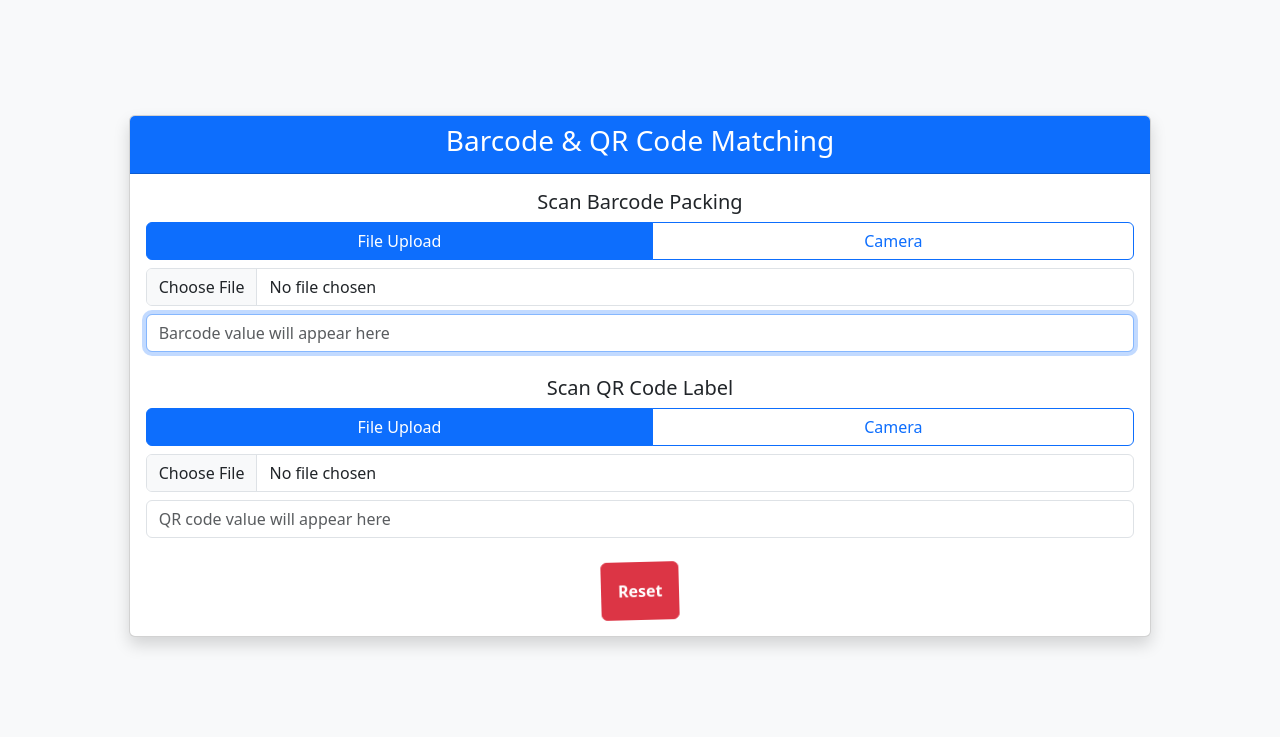
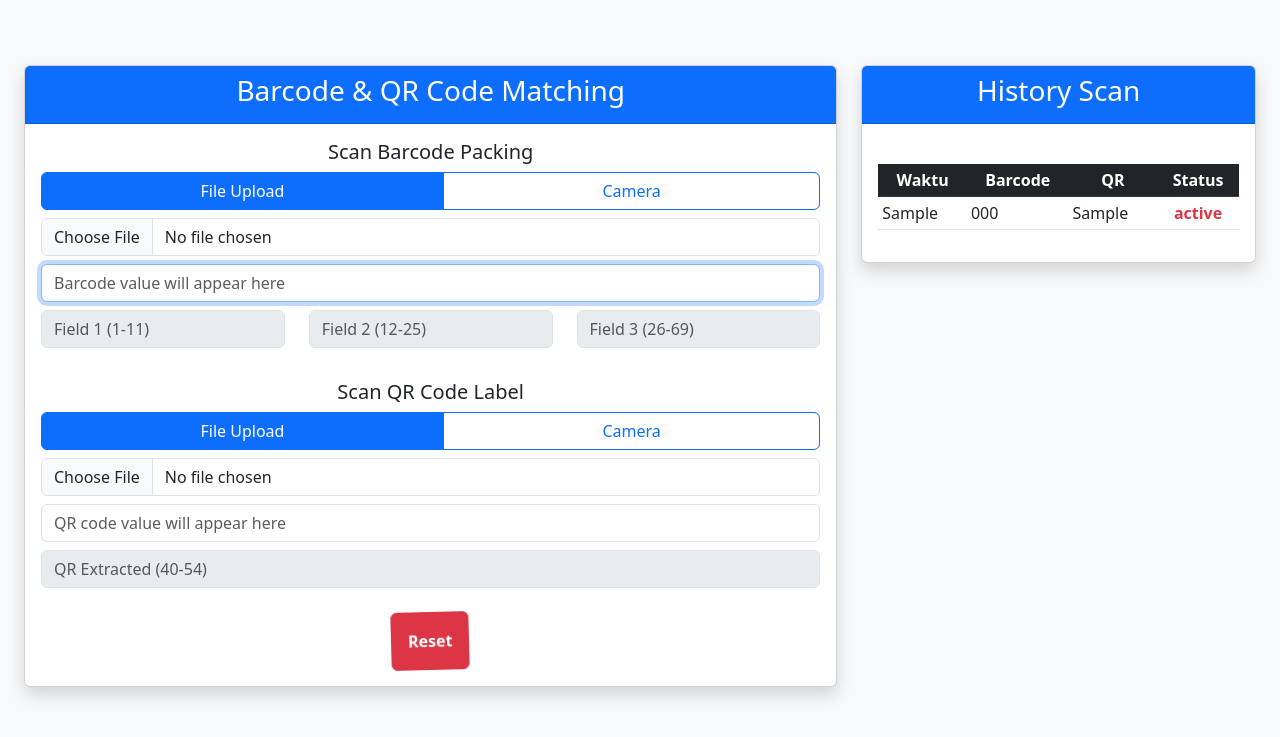
Before and after one commit to 19Ayam20/matchscan, a PHP site: page /index.php?action=save_history in a window 1280 px wide. Shown: the top 737 px of the page. Run offline with PHP 8.4, Linux system fonts and the light colour scheme; tables that the repository leaves empty or names only in its code hold one stand-in row (values such as "Sample post"); a stand-in replaces the project's code that opens the database connection.

Commit message:
feat(scan): add database n history scan

```diff
--- a/assets/js/scan.js
+++ b/assets/js/scan.js
@@ -3,7 +3,7 @@ let barcodeScanner = null;
 
 // Handle method selection for barcode
 document.querySelectorAll('input[name="barcodeMethod"]').forEach((radio) => {
-  radio.addEventListener("change", (e) => {
+  radio.addEventListener("change", () => {
     const isCamera = document.getElementById("barcodeCamera").checked;
     const fileDiv = document.getElementById("barcodeFileDiv");
     const cameraDiv = document.getElementById("barcodeCameraDiv");
@@ -22,7 +22,7 @@ document.querySelectorAll('input[name="barcodeMethod"]').forEach((radio) => {
 
 // Handle method selection for QR
 document.querySelectorAll('input[name="qrMethod"]').forEach((radio) => {
-  radio.addEventListener("change", (e) => {
+  radio.addEventListener("change", () => {
     const isCamera = document.getElementById("qrCamera").checked;
     const fileDiv = document.getElementById("qrFileDiv");
     const cameraDiv = document.getElementById("qrCameraDiv");
@@ -54,6 +54,7 @@ document.getElementById("barcodeFileInput").addEventListener("change", (e) => {
     };
     reader.readAsDataURL(file);
 
+    // Make sure Html5Qrcode is loaded from the html5-qrcode library before this script runs
     const html5QrCode = new Html5Qrcode("barcodeReader");
     const config = {
       experimentalFeatures: {
@@ -69,7 +70,12 @@ document.getElementById("barcodeFileInput").addEventListener("change", (e) => {
     html5QrCode
       .scanFile(file, true, config)
       .then((decodedText) => {
+        decodedText = decodedText.replace(
+          /^[\s\uFEFF\xA0]+|[\s\uFEFF\xA0]+$/g,
+          ""
+        );
         document.getElementById("barcodeInput").value = decodedText;
+        fillBarcodeFields(decodedText);
         checkMatch();
       })
       .catch((err) => {
@@ -110,8 +116,12 @@ document.getElementById("qrFileInput").addEventListener("change", (e) => {
     html5QrCode
       .scanFile(file, true, config)
       .then((decodedText) => {
+        decodedText = decodedText.replace(
+          /^[\s\uFEFF\xA0]+|[\s\uFEFF\xA0]+$/g,
+          ""
+        ); // Tambahkan trim di sini
         document.getElementById("qrInput").value = decodedText;
-        checkMatch();
+        updateQrExtractedFields();
       })
       .catch((err) => {
         console.error(err);
@@ -148,7 +158,13 @@ async function startBarcodeScanner() {
       { facingMode: "environment" },
       config,
       async (decodedText) => {
+        // Trim whitespace from the decoded text
+        decodedText = decodedText.replace(
+          /^[\s\uFEFF\xA0]+|[\s\uFEFF\xA0]+$/g,
+          ""
+        );
         document.getElementById("barcodeInput").value = decodedText;
+        fillBarcodeFields(decodedText);
         document.getElementById("beepSound").play(); // Add beep sound
         // Stop scanner after successful scan
         await stopBarcodeScanner();
@@ -206,7 +222,12 @@ function startQRScanner() {
       { facingMode: "environment" },
       config,
       async (decodedText) => {
+        decodedText = decodedText.replace(
+          /^[\s\uFEFF\xA0]+|[\s\uFEFF\xA0]+$/g,
+          ""
+        ); // Tambahkan trim di sini
         document.getElementById("qrInput").value = decodedText;
+        updateQrExtractedFields();
         document.getElementById("beepSound").play(); // Add beep sound
         // Stop scanner after successful scan
         await stopQRScanner();
@@ -214,10 +235,9 @@ function startQRScanner() {
         document.getElementById("qrFile").checked = true;
         document.getElementById("qrCameraDiv").classList.add("d-none");
         document.getElementById("qrFileDiv").classList.remove("d-none");
-        checkMatch();
       },
-      (errorMessage) => {
-        // console.log(errorMessage);
+      () => {
+        // error callback intentionally left blank
       }
     )
     .catch((err) => {
@@ -243,23 +263,90 @@ async function stopQRScanner() {
 // Existing checkMatch function remains the same
 function checkMatch() {
   const barcode = document.getElementById("barcodeInput").value;
-  const qrCode = document.getElementById("qrInput").value;
-  const resultDiv = document.getElementById("result");
+  const qrExtracted = document.getElementById("qrExtracted").value;
 
-  if (barcode && qrCode) {
+  if (barcode && qrExtracted) {
+    // Ambil substring barcode dari karakter ke-12 sampai ke-25 (indeks 11-25)
+    const barcodeSub = barcode.substring(11, 25);
     // Animasi checking
     showResult("Checking...", "#ffffff", "bg-secondary");
 
     setTimeout(() => {
-      if (barcode === qrCode) {
+      let status = "NG";
+      if (barcodeSub === qrExtracted) {
         showResult("OK", "#ffffff", "bg-success");
         document.getElementById("okSound").play();
+        status = "OK";
       } else {
         showResult("NG", "#ffffff", "bg-danger");
         document.getElementById("ngSound").play();
       }
+      addHistory(barcodeSub, qrExtracted, status);
     }, 1000);
   }
+}
+
+/*
+  Function to add history entry
+  This function creates a new row in the history table with the current date, barcode, QR, and status
+  It also applies the appropriate CSS class based on the status (OK or NG)
+*/
+function saveHistoryToDB(barcode, qr, status, time) {
+  fetch('index.php?action=save_history', {
+    method: 'POST',
+    headers: { 'Content-Type': 'application/json' },
+    body: JSON.stringify({ barcode, qr, status, waktu: time })
+  })
+    .then(res => res.json())
+    .then(data => {
+      if (!data.success) {
+        console.log('Gagal simpan history: ' + (data.message || 'Unknown error'));
+      } else {
+        // Jika sukses, fetch ulang history dari database
+        loadHistoryFromDB();
+      }
+    })
+    .catch(err => {
+      console.log('AJAX error: ' + err);
+    });
+}
+
+function addHistory(barcode, qr, status) {
+  const now = new Date();
+  const options = {
+    weekday: "long",
+    year: "numeric",
+    month: "long",
+    day: "numeric",
+  };
+  const time =
+    now.toLocaleDateString("id-ID", options) +
+    " - " +
+    now.toLocaleTimeString("id-ID", {
+      hour: "2-digit",
+      minute: "2-digit",
+      second: "2-digit",
+    });
+  // Tidak langsung tambah ke tabel, hanya simpan ke database
+  saveHistoryToDB(barcode, qr, status, time);
+}
+
+// Fungsi untuk load history dari database saat halaman dimuat
+function loadHistoryFromDB() {
+  fetch('index.php?action=get_history')
+    .then(res => res.json())
+    .then(data => {
+      if (data.success) {
+        const tbody = document.querySelector('#history tbody');
+        tbody.innerHTML = '';
+        data.data.forEach(row => {
+          const statusClass = row.status === "OK" ? "text-success" : "text-danger";
+          const tr = document.createElement('tr');
+          tr.innerHTML = `<td>${row.waktu}</td><td>${row.barcode}</td><td>${row.qr}</td><td class="fw-bold text-center ${statusClass}">${row.status}</td>`;
+          tbody.appendChild(tr);
+        });
+      }
+    });
 }
 
 function showResult(message, color, bgColor) {
@@ -287,6 +374,12 @@ function showResult(message, color, bgColor) {
     resetBtn.classList.add("d-none");
   }
 }
+
+// Panggil loadHistoryFromDB saat halaman dimuat
+window.addEventListener("DOMContentLoaded", () => {
+  document.getElementById("barcodeInput").focus();
+  loadHistoryFromDB();
+});
 
 // Handle reset button
 document.getElementById("resetButton").addEventListener("click", function () {
@@ -319,39 +412,90 @@ document.getElementById("resetButton").addEventListener("click", function () {
   document.getElementById("barcodeCameraDiv").classList.add("d-none");
   document.getElementById("qrFileDiv").classList.remove("d-none");
   document.getElementById("qrCameraDiv").classList.add("d-none");
+
+  // Kosongkan field pecahan barcode
+  document.getElementById("barcodeField1").value = "";
+  document.getElementById("barcodeField2").value = "";
+  document.getElementById("barcodeField3").value = "";
+  document.getElementById("qrExtracted").value = "";
+
+  // Set focus back to barcode input
+  document.getElementById("barcodeInput").focus();
 });
 
 // Auto-focus ke input barcode saat halaman dimuat
-window.addEventListener('DOMContentLoaded', () => {
-  document.getElementById('barcodeInput').focus();
+window.addEventListener("DOMContentLoaded", () => {
+  document.getElementById("barcodeInput").focus();
 });
 
-// Handle event input untuk kedua field
-document.getElementById('barcodeInput').addEventListener('input', function(e) {
-  if(this.value.length > 0) {
-      // Auto move focus ke QR input setelah barcode terisi
-      document.getElementById('qrInput').focus();
+// Handle Enter key untuk physical scanner
+document
+  .getElementById("barcodeInput")
+  .addEventListener("keypress", function (e) {
+    if (e.key == "Enter") {
+      e.preventDefault();
+      this.value = this.value.replace(/^[\s\uFEFF\xA0]+|[\s\uFEFF\xA0]+$/g, "");
+      document.getElementById("qrInput").focus();
     }
   });
 
-document.getElementById('qrInput').addEventListener('input', function(e) {
-  if(this.value.length > 0) {
-      // Auto trigger checking ketika QR terisi
+document.getElementById("qrInput").addEventListener("keypress", function (e) {
+  if (e.key === "Enter") {
+    e.preventDefault();
+    const qrValue = this.value.replace(
+      /^[\s\uFEFF\xA0]+|[\s\uFEFF\xA0]+$/g,
+      ""
+    );
+    this.value = qrValue;
+    updateQrExtractedFields();
+    if (qrValue.endsWith(".pdf") || qrValue.includes(".pdf")) {
+      const a = document.createElement("a");
+      a.href = qrValue;
+      a.target = "_blank";
+      a.rel = "noopener noreferrer";
+      document.body.appendChild(a);
+      a.click();
+      document.body.removeChild(a);
+    } else {
       checkMatch();
+    }
+    setTimeout(() => {
+      document.getElementById("resetButton").focus();
+    }, 1500);
   }
 });
 
-// Handle Enter key untuk physical scanner
-document.getElementById('barcodeInput').addEventListener('keypress', function(e) {
-  if(e.key == 'Enter') {
-      e.preventDefault();
-      document.getElementById('qrInput').focus();
+// Function to fill barcode fields based on the input
+function fillBarcodeFields(barcode) {
+  document.getElementById("barcodeField1").value =
+    barcode.substring(0, 10) || "";
+  document.getElementById("barcodeField2").value =
+    barcode.substring(11, 25) || "";
+  document.getElementById("barcodeField3").value =
+    barcode.substring(25, 69) || "";
 }
-});
 
-document.getElementById('qrInput').addEventListener('keypress', function(e) {
-  if(e.key == 'Enter') {
-      e.preventDefault();
+// Function to extract the QR code value from the input
+// Assuming the QR code is a URL and we want to extract a specific part
+function extractQrValue(qrCode) {
+  if (qrCode && qrCode.length >= 54 && qrCode.startsWith("http")) {
+    return qrCode.substring(40, 54);
+  }
+  return qrCode || "";
+}
+
+function updateBarcodeFields() {
+  const barcode = document.getElementById("barcodeInput").value;
+  fillBarcodeFields(barcode);
+}
+
+function updateQrExtractedFields() {
+  const qrCode = document.getElementById("qrInput").value;
+  document.getElementById("qrExtracted").value = extractQrValue(qrCode);
   checkMatch();
 }
-});
+
+document
+  .getElementById("barcodeInput")
+  .addEventListener("input", updateBarcodeFields);
+// document.getElementById("qrInput").addEventListener("input", updateQrExtractedFields);
--- a/index.php
+++ b/index.php
@@ -1,24 +1,60 @@
 <?php
-header("Cross-Origin-Opener-Policy: same-origin");
-header("Cross-Origin-Embedder-Policy: require-corp");
+    header("Cross-Origin-Opener-Policy: same-origin");
+    header("Cross-Origin-Embedder-Policy: require-corp");
+    // Handler AJAX untuk simpan dan ambil history
+    ini_set('display_errors', 1);
+    ini_set('display_startup_errors', 1);
+    error_reporting(E_ALL);
+    include_once 'config/inc.connection.php';
+    header("Access-Control-Allow-Origin: *");
+
+    if ($_SERVER['REQUEST_METHOD'] === 'POST' && isset($_GET['action']) && $_GET['action'] === 'save_history') {
+        header('Content-Type: application/json');
+        $data = json_decode(file_get_contents('php://input'), true);
+        $barcode = isset($data['barcode']) ? $data['barcode'] : '';
+        $qr = isset($data['qr']) ? $data['qr'] : '';
+        $status = isset($data['status']) ? $data['status'] : '';
+        $waktu = isset($data['waktu']) ? $data['waktu'] : date('Y-m-d H:i:s');
+        try {
+            $stmt = $koneksidb->prepare('INSERT INTO scan_history (waktu, barcode, qr, status) VALUES (?, ?, ?, ?)');
+            $stmt->execute(array($waktu, $barcode, $qr, $status));
+            echo json_encode(array('success' => true));
+        } catch (PDOException $e) {
+            echo json_encode(array('success' => false, 'message' => $e->getMessage()));
+        }
+        exit;
+    }
+    if ($_SERVER['REQUEST_METHOD'] === 'GET' && isset($_GET['action']) && $_GET['action'] === 'get_history') {
+        header('Content-Type: application/json');
+        try {
+            $stmt = $koneksidb->query('SELECT waktu, barcode, qr, status FROM scan_history ORDER BY id DESC LIMIT 100');
+            $rows = $stmt->fetchAll(PDO::FETCH_ASSOC);
+            echo json_encode(array('success' => true, 'data' => $rows));
+        } catch (PDOException $e) {
+            echo json_encode(array('success' => false, 'message' => $e->getMessage()));
+        }
+        exit;
+    }
 ?>
+
 <!DOCTYPE html>
 <html lang="en">
 
 <head>
     <meta charset="UTF-8">
     <meta name="viewport" content="width=device-width, initial-scale=1.0">
-    <title>Matchcode Operasional</title>
-    <!-- Di header index.php -->
+    <title>MSC YIMM PARTS</title>
+    <!-- CSS -->
     <link href="assets/css/style.css" rel="stylesheet">
+    <!-- BOOTSTRAP -->
     <link href="https://cdn.jsdelivr.net/npm/bootstrap@5.3.0/dist/css/bootstrap.min.css" rel="stylesheet">
+    <script src="https://cdn.jsdelivr.net/npm/bootstrap@5.3.0/dist/js/bootstrap.bundle.min.js"></script>
+    <!-- JQUERY -->
     <script src="https://cdnjs.cloudflare.com/ajax/libs/jquery/3.7.1/jquery.min.js"></script>
+    <!-- LIB -->
     <script src="library/html5-qrcode/minified/html5-qrcode.min.js"></script>
-    <script src="https://cdn.jsdelivr.net/npm/bootstrap@5.3.0/dist/js/bootstrap.bundle.min.js"></script>
 
 </head>
-
-<!-- Di body index.php -->
 
 <body class="bg-light h-100 w-100">
     <div class="container-fluid d-flex align-items-center justify-content-center min-vh-100">
@@ -26,7 +62,7 @@ header("Cross-Origin-Embedder-Policy: require-corp");
             <div id="cameraWarning" class="alert alert-danger d-none text-center mb-3">
                 Browser/Device tidak mendukung fitur kamera. Gunakan file upload!
             </div>
-            <div class="col-md-10">
+            <div class="col-md-8">
                 <div class="card shadow mb-5">
                     <div class="card-header bg-primary text-white">
                         <h3 class="card-title text-center">Barcode & QR Code Matching</h3>
@@ -57,6 +93,17 @@ header("Cross-Origin-Embedder-Policy: require-corp");
                             </div>
                             <input type="text" id="barcodeInput" class="form-control mt-2 text-muted"
                                 placeholder="Barcode value will appear here">
+                            <div class="row mt-2">
+                                <div class="col-md-4 mb-2">
+                                    <input type="text" id="barcodeField1" class="form-control" placeholder="Field 1 (1-11)" disabled>
+                                </div>
+                                <div class="col-md-4 mb-2">
+                                    <input type="text" id="barcodeField2" class="form-control" placeholder="Field 2 (12-25)" disabled>
+                                </div>
+                                <div class="col-md-4 mb-2">
+                                    <input type="text" id="barcodeField3" class="form-control" placeholder="Field 3 (26-69)" disabled>
+                                </div>
+                            </div>
                         </div>
 
                         <!-- QR Code Scanner -->
@@ -85,6 +132,7 @@ header("Cross-Origin-Embedder-Policy: require-corp");
 
                             <input type="text" id="qrInput" class="form-control mt-2 text-muted"
                                 placeholder="QR code value will appear here">
+                            <input type="text" id="qrExtracted" class="form-control mt-2" placeholder="QR Extracted (40-54)" disabled>
                         </div>
 
                         <!-- Result -->
@@ -101,6 +149,31 @@ header("Cross-Origin-Embedder-Policy: require-corp");
                     </div>
                 </div>
             </div>
+            <div class="col-md-4">
+                <div class="card shadow mb-5">
+                    <div class="card-header bg-primary text-white">
+                        <h3 class="card-title text-center">History Scan</h3>
+                    </div>
+                    <div class="card-body">
+                        <!-- History -->
+                        <div id="history" class="mt-4">
+                            <div class="table-responsive">
+                                <table class="table table-sm align-middle" id="historyTable">
+                                    <thead class="table-dark text-center">
+                                        <tr>
+                                            <th>Waktu</th>
+                                            <th>Barcode</th>
+                                            <th>QR</th>
+                                            <th>Status</th>
+                                        </tr>
+                                    </thead>
+                                    <tbody class="text-break" style="width: 90px; font-size: 16px;"></tbody>
+                                </table>
+                            </div>
+                        </div>
+                    </div>
+                </div>
+            </div>
         </div>
     </div>
 
```
Also changed, not shown: get_history.php (added, +11 -0 lines), save_history.php (added, +30 -0 lines), index.html (line endings or trailing spaces). Lines whose indentation alone changed are shown as unchanged.
